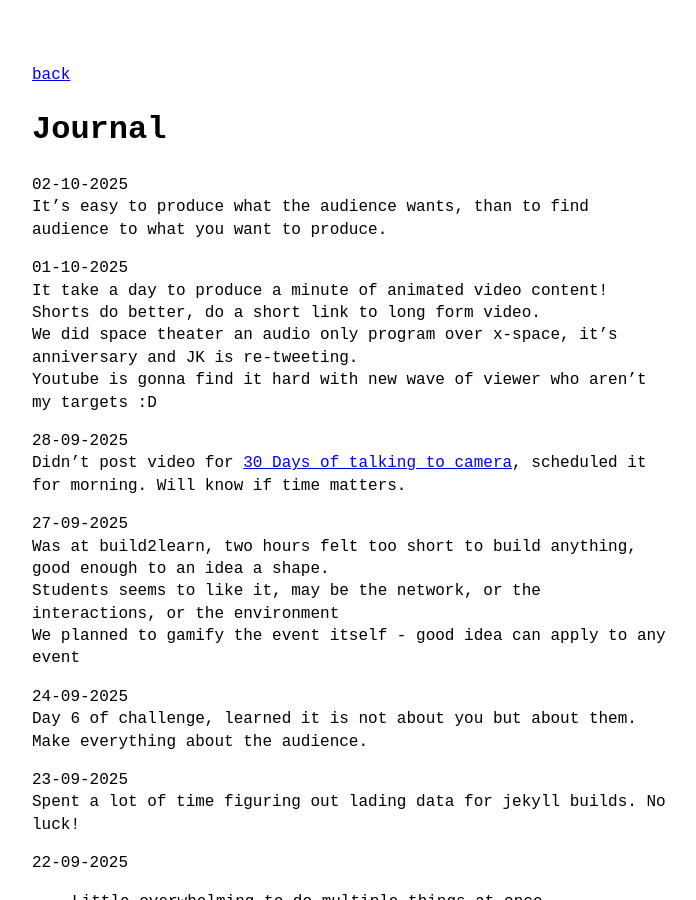
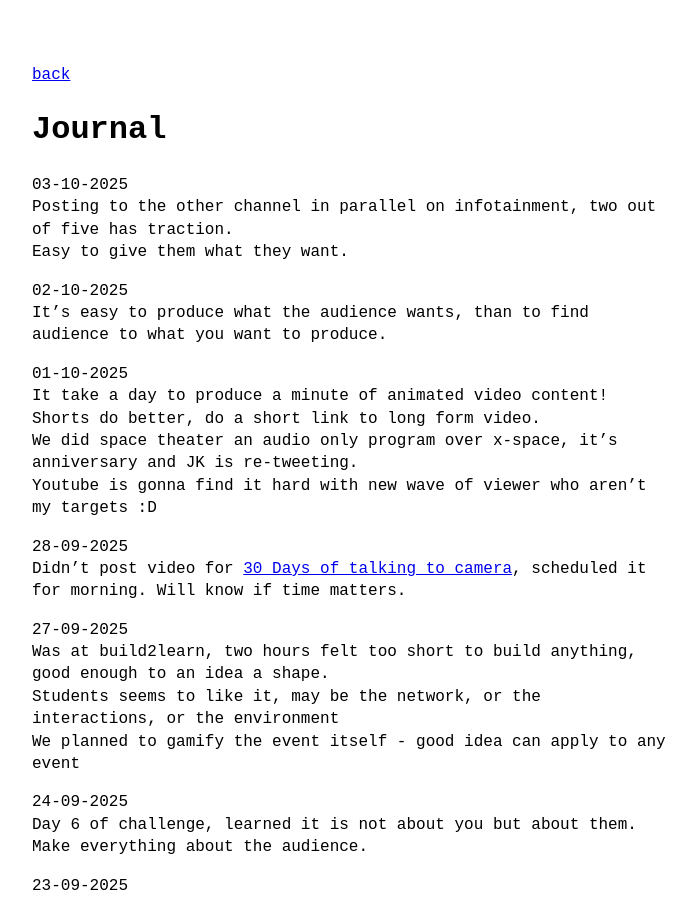
Before and after one commit to VallarasuS/Vallarasu.in, a Jekyll site: the page built from docs/open-journal.md, in a window 1280 px wide and 900 px high. Shown: the whole window, without its empty margins (288-984 px from the left). Built offline with Jekyll 4.4.1, drawn with Linux system fonts in a browser that asks for light colours.

Commit message:
30 day progress

```diff
--- a/docs/open-journal.md
+++ b/docs/open-journal.md
@@ -2,6 +2,10 @@
 layout: page
 title: Journal
 ---
+
+03-10-2025<br>
+Posting to the other channel in parallel on infotainment, two out of five has traction. <br>
+Easy to give them what they want. <br>
 
 02-10-2025<br>
 It's easy to produce what the audience wants, than to find audience to what you want to produce.
--- a/docs/r/30-days.html
+++ b/docs/r/30-days.html
@@ -127,7 +127,7 @@
     <script>
 
         let users = [
-            { todo: [1, 1, 1, 1, 1, 1, 1, 1, 1, 0, 0, 0, 0, 0, 0, 0, 0, 0, 0, 0, 0, 0, 0, 0, 0, 0, 0, 0, 0, 0], name: "Sivakami", href:"https://vallarasu.in/r/stories-with-rajamatha" },
+            { todo: [1, 1, 1, 1, 1, 1, 1, 1, 1, 1, 0, 0, 0, 0, 0, 0, 0, 0, 0, 0, 0, 0, 0, 0, 0, 0, 0, 0, 0, 0], name: "Sivakami", href:"https://vallarasu.in/r/stories-with-rajamatha" },
             { todo: [1, 1, 1, 1, 1, 1, 1, 1, 1, 1, 1, 1, 1, 1, 0, 0, 0, 0, 0, 0, 0, 0, 0, 0, 0, 0, 0, 0, 0, 0], name: "Vallarasu", href:"https://vallarasu.in/r/30-days-cs101" },
             { todo: [1, 0, 0, 0, 0, 0, 0, 0, 0, 0, 0, 0, 0, 0, 0, 0, 0, 0, 0, 0, 0, 0, 0, 0, 0, 0, 0, 0, 0, 0], name: "Priyadharshini", href: "" },
             { todo: [0, 0, 0, 0, 0, 0, 0, 0, 0, 0, 0, 0, 0, 0, 0, 0, 0, 0, 0, 0, 0, 0, 0, 0, 0, 0, 0, 0, 0, 0], name: "Ram", href: "" },
--- a/docs/r/stories-with-rajamatha.html
+++ b/docs/r/stories-with-rajamatha.html
@@ -153,7 +153,7 @@
             <div id="tracker-container"></div>
 
             <ul>
-
+                <li><a target="_blank" href="https://www.instagram.com/p/DPWo6cPDHpT/">Day 10 - document life</a></li>
                 <li><a target="_blank" href="https://www.instagram.com/p/DPT930aEZ09/">Day 9 - tell me how</a></li>
                 <li><a target="_blank" href="https://www.instagram.com/p/DPRdwPDjCed/">Day 8 - three things</a></li>
                 <li><a target="_blank" href="https://www.instagram.com/p/DPOoOUokRlf/">Day 7 - Boring life?</a></li>
```
Also changed, not shown: other parts of docs/r/stories-with-rajamatha.html (+1 -1 lines).
